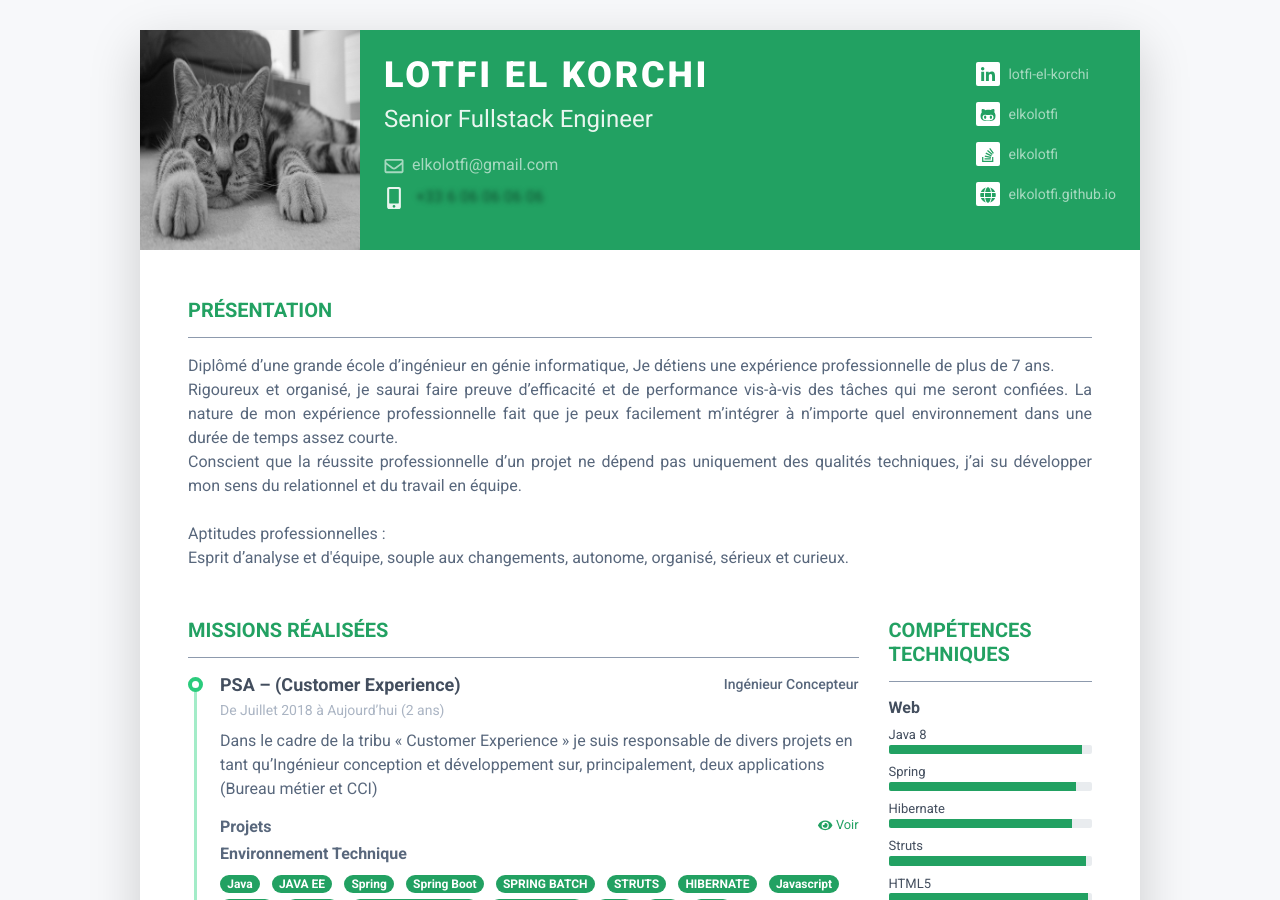
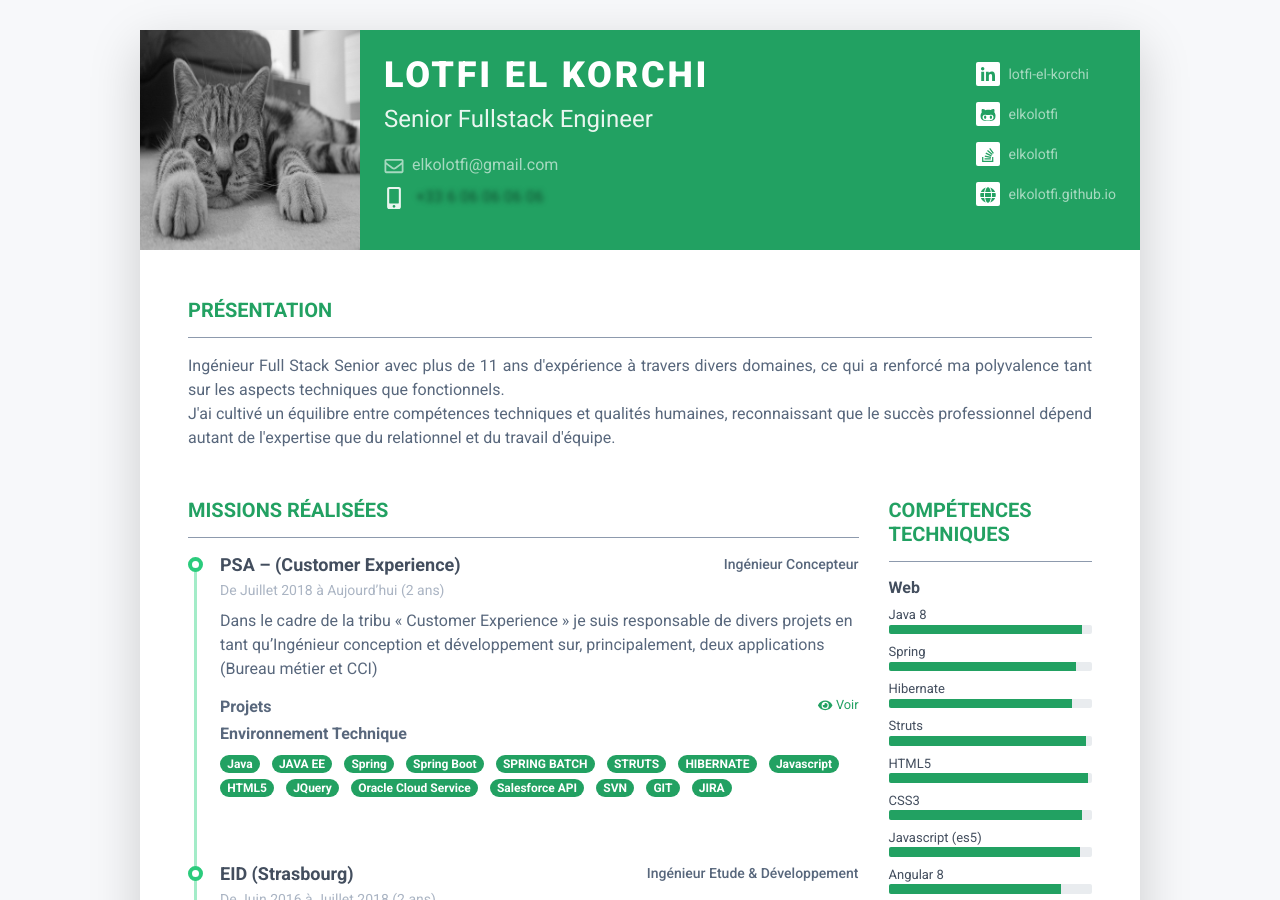
Before and after one commit to elkolotfi/elkolotfi.github.io, a Jekyll site: the page built from index.markdown, in a window 1280 px wide and 900 px high. Built offline with Jekyll 4.4.1, drawn with Linux system fonts in a browser that asks for light colours; nearby versions of some CDN libraries.

Commit message:
Update title + description

```diff
--- a/_data/cv.json
+++ b/_data/cv.json
@@ -1,7 +1,8 @@
 {
   "general": {
-    "title": "Lotfi EL KORCHI | Ingénieur Conception & Développement Sénior",
-    "description": "Diplômé d’une grande école d’ingénieur en génie informatique, Je détiens une expérience professionnelle de plus de 7 ans.<br>Rigoureux et organisé, je saurai faire preuve d’efficacité et de performance vis-à-vis des tâches qui me seront confiées. La nature de mon expérience professionnelle fait que je peux facilement m’intégrer à n’importe quel environnement dans une durée de temps assez courte.<br>Conscient que la réussite professionnelle d’un projet ne dépend pas uniquement des qualités techniques, j’ai su développer mon sens du relationnel et du travail en équipe.<br><br>Aptitudes professionnelles :<br>Esprit d’analyse et d'équipe, souple aux changements, autonome, organisé, sérieux et curieux.<br>"
+    "title": "Lotfi EL KORCHI | Senior Fullstack Engineer",
+    "description": "Ingénieur Full Stack Senior avec plus de 11 ans d'expérience à travers divers domaines, ce qui a renforcé ma polyvalence tant sur les aspects techniques que fonctionnels.<br>
+J'ai cultivé un équilibre entre compétences techniques et qualités humaines, reconnaissant que le succès professionnel dépend autant de l'expertise que du relationnel et du travail d'équipe."
   },
   "languages": [
     {"name":  "Français", "level": "Courant"},
```
